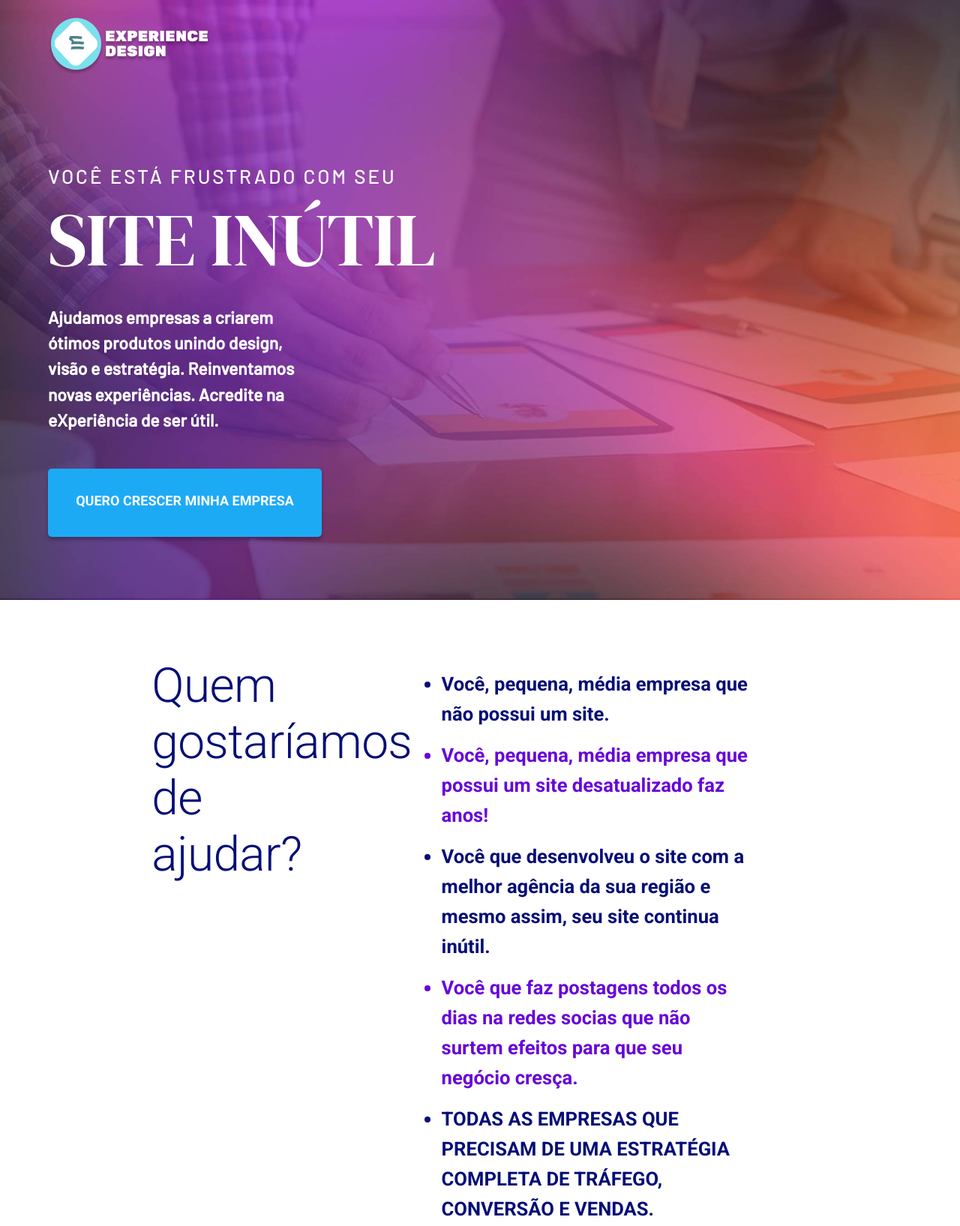
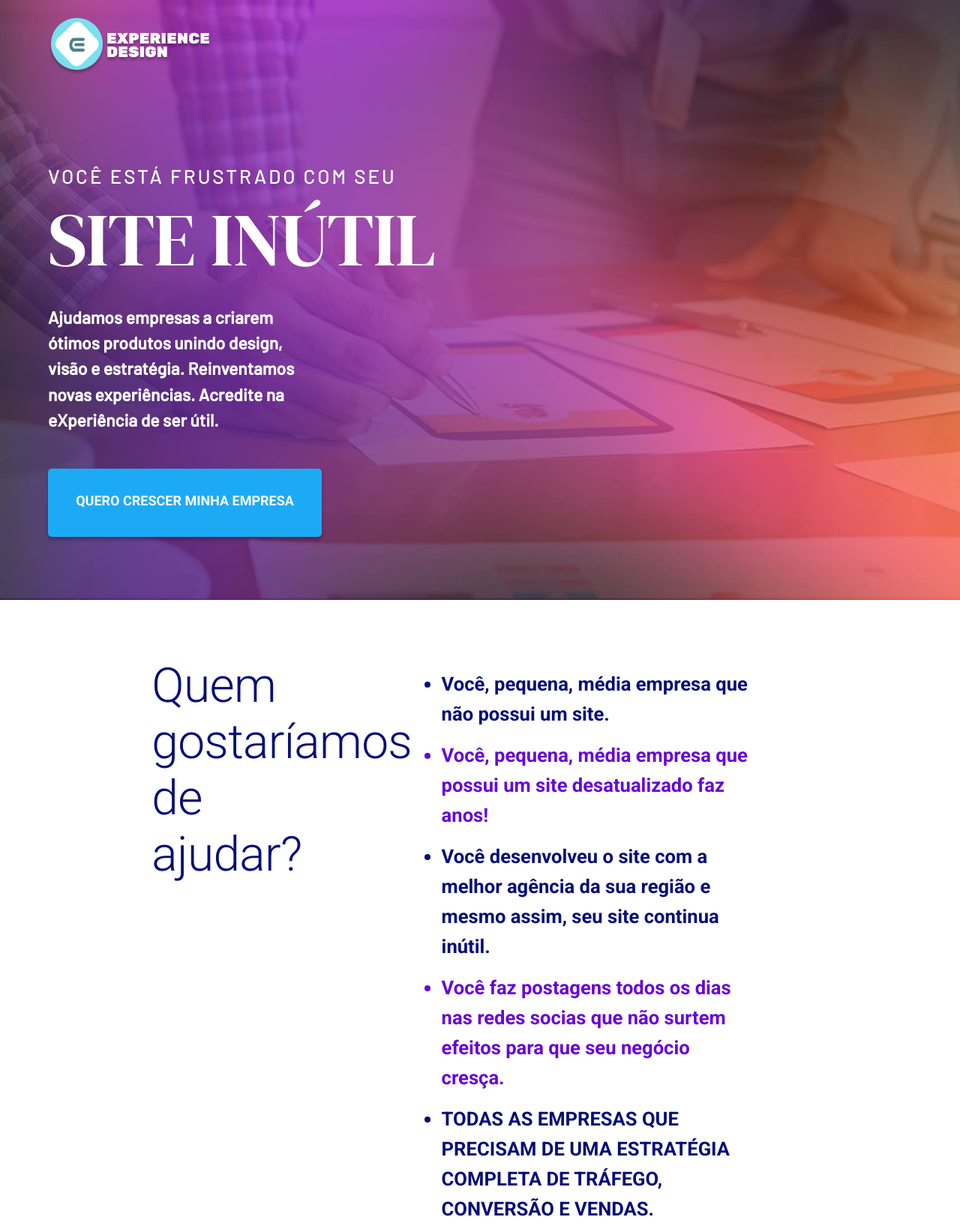
Before and after one commit to fabionascimento1/landing-xd-model1, a plain HTML site: page index.html in a window 1280 px wide. Shown: the top 1635 px of the page at 75% size. Drawn offline with Linux system fonts and the light colour scheme.

Commit message:
second commit

```diff
--- a/index.html
+++ b/index.html
@@ -9,14 +9,15 @@
     <link rel="icon" href="https://fabionascimento.netlify.com/wp-content/uploads/2020/01/cropped-android-icon-192x192-1-192x192.png" sizes="192x192">
 <link rel="apple-touch-icon-precomposed" href="https://fabionascimento.netlify.com/wp-content/uploads/2020/01/cropped-android-icon-192x192-1-180x180.png">
 <meta name="msapplication-TileImage" content="https://fabionascimento.netlify.com/wp-content/uploads/2020/01/cropped-android-icon-192x192-1-270x270.png">
+
 </head>
 <body>
-
+<!--https://experiencedesign.vercel.app/-->
     <div class="background">
         <div class="container">
             <header id="header" class="header">
                 <div class="header__content">
-                    <a href="#"><img src="./images/eXperienceDesign.png" title="eXperience Design" /></a>
+                    <a href="#"><img src="./images/logo-experiencedesign.png" title="eXperience Design" /></a>
                 </div>
             </header>
 
@@ -40,8 +41,8 @@
             <ul class="who__list">
                 <li class="who__item">Você, pequena, média empresa que não possui um site.</li>
                 <li class="who__item who__item-third ">Você, pequena, média empresa que possui um site desatualizado faz anos!</li>
-                <li class="who__item">Você que desenvolveu o site com a melhor agência da sua região e mesmo assim, seu site continua inútil.</li>
-                <li class="who__item who__item-third">Você que faz postagens todos os dias na redes socias que não surtem efeitos para que seu negócio cresça.</li>
+                <li class="who__item">Você desenvolveu o site com a melhor agência da sua região e mesmo assim, seu site continua inútil.</li>
+                <li class="who__item who__item-third">Você faz postagens todos os dias nas redes socias que não surtem efeitos para que seu negócio cresça.</li>
                 <li class="who__item">TODAS AS EMPRESAS QUE PRECISAM DE UMA ESTRATÉGIA COMPLETA DE TRÁFEGO, CONVERSÃO E VENDAS.</li>
             </ul>
         </div>
@@ -63,7 +64,7 @@
                             <p><strong class="bio__description-strong">O jogo mudou!</strong> Mas para algumas empresas, me parece que não.</p>
                             <p>Você já se perguntou, assim como eu, o que faz um site ser útil? Ser útil tem haver com propósito. Esse propósito é descoberto se souber ouvir seus clientes e posteriormente criar algo útil para eles e para o seu objetivo de negócio. Ser útil tem haver com a facilidade e eficiência.</p>
                             <p>E é por isso que estamos aqui! Pois esse é o propósito da nossa
-                                empresa:  <strong class="bio__description-strong">criar um produto que vá ao encontro com o propósito do seu negócio com o propósito do seus clientes</strong>.</p>
+                                empresa:  <strong class="bio__description-strong">criar um produto que vá ao encontro com o propósito do seu negócio com o propósito dos seus clientes</strong>.</p>
                             <p><strong class="bio__description-title">Um site diferente de qualquer outro</strong></p>
                             <p>Veja, <strong class="bio__description-strong">Experience Design</strong> desenvolve site único. Nossa estratégia é unir pesquisa, criatividade, design, testes e métricas. Não criamos nada pelo 'achismo' ou estética, mas sim pelo 'por que'.
                             </p>
```
Also changed, not shown: images/logo-experiencedesign.png (added).
